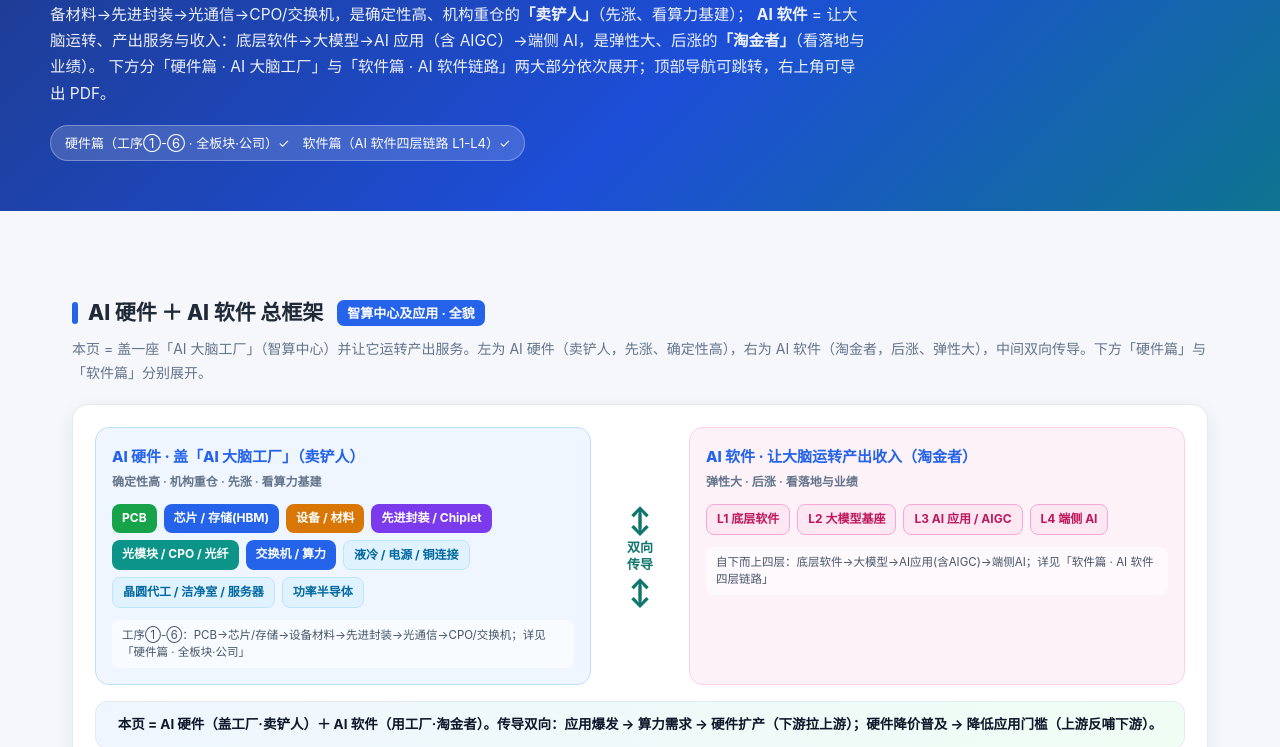
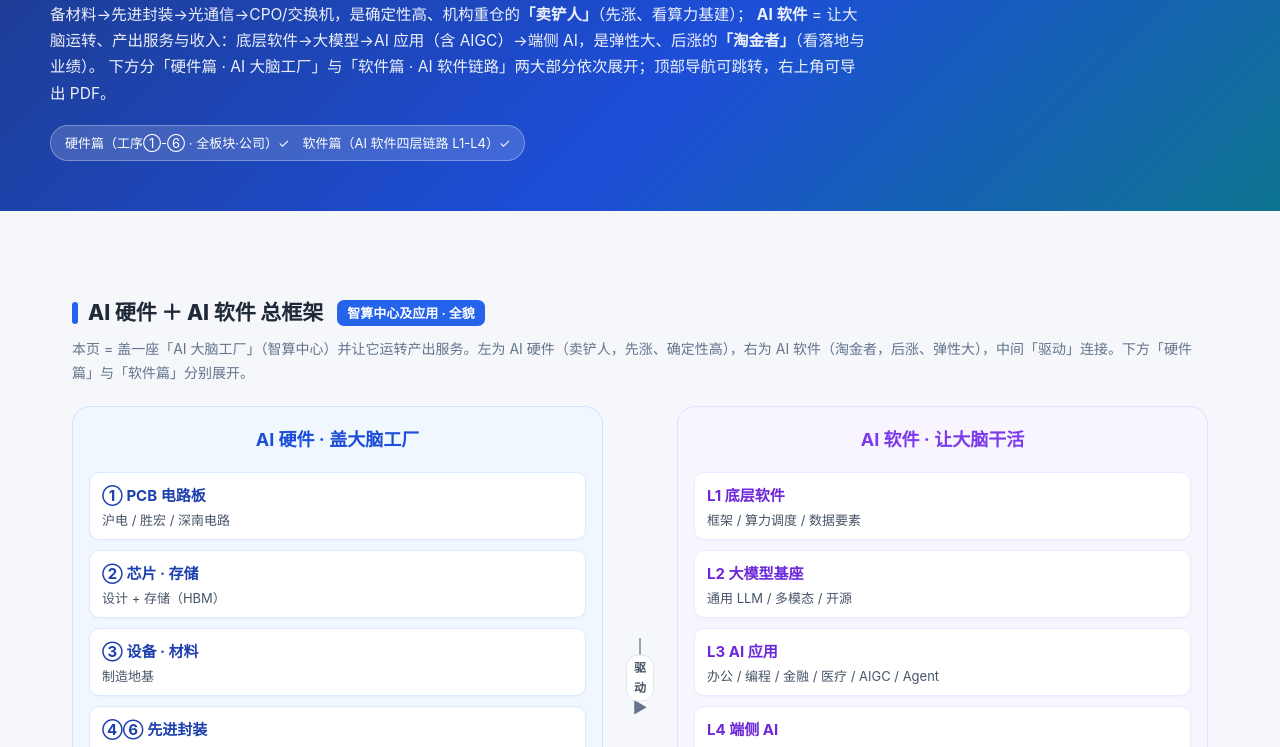
Before and after one commit to Vivian-vic8/Vivian-vic8.github.io, a plain HTML site: page index.html in a window 1280 px wide. Shown: the part 205-952 px from the top of the page. Drawn offline with Linux system fonts and the light colour scheme.

Commit message:
总框架section替换为用户给定的AI硬件vs软件对照图

```diff
--- a/index.html
+++ b/index.html
@@ -246,6 +246,31 @@
     .card,.bcard,.note,.layer,.chain,.locate .box{box-shadow:none}
   }
 .fw-soft{background:#fdf2f8;border:1px solid #fbcfe8;border-radius:14px;padding:16px}
+
+/* === AI 硬件 vs AI 软件 总框架图 === */
+.ai-map { display:flex; gap:14px; align-items:stretch; justify-content:center; margin:22px 0 14px; }
+.ai-map-col { flex:1 1 0; min-width:260px; border-radius:18px; padding:18px 16px; display:flex; flex-direction:column; gap:10px; }
+.ai-map-hw { background:#f0f7ff; border:1px solid #cfe4ff; }
+.ai-map-sw { background:#f8f5ff; border:1px solid #eadcff; }
+.ai-map-title { text-align:center; font-size:18px; font-weight:700; margin-bottom:6px; }
+.ai-map-hw .ai-map-title { color:#1d4ed8; }
+.ai-map-sw .ai-map-title { color:#7c3aed; }
+.ai-map-row { background:#fff; border-radius:10px; padding:10px 12px; border:1px solid #dbeafe; box-shadow:0 1px 2px rgba(0,0,0,.03); }
+.ai-map-sw .ai-map-row { border-color:#ede9fe; }
+.ai-map-main { font-size:15px; font-weight:700; color:#1e40af; }
+.ai-map-sw .ai-map-main { color:#6d28d9; }
+.ai-map-sub { font-size:13px; color:#475569; margin-top:3px; line-height:1.35; }
+.ai-map-arrow { width:46px; display:flex; flex-direction:column; align-items:center; justify-content:center; color:#64748b; position:relative; }
+.ai-map-arr-line { width:2px; height:60px; background:#94a3b8; }
+.ai-map-arr-head { font-size:16px; color:#64748b; margin:-4px 0; }
+.ai-map-arr-label { position:absolute; top:50%; left:50%; transform:translate(-50%,-50%); background:#fff; padding:2px 7px; border-radius:12px; font-size:12px; color:#475569; border:1px solid #e2e8f0; font-weight:600; }
+@media(max-width:760px){
+  .ai-map{flex-direction:column; align-items:stretch;}
+  .ai-map-arrow{width:100%; height:46px; flex-direction:row; margin:4px 0;}
+  .ai-map-arr-line{width:60px; height:2px;}
+  .ai-map-arr-head{transform:rotate(90deg); margin:0 -4px;}
+}
+
 </style>
 </head>
 <body>
@@ -286,47 +311,35 @@
 <div class="wrap">
 
   <!-- 全市场复盘总框架 (B骨架) + 攻守轮动 (A嵌入) -->
+      <!-- AI 硬件 + AI 软件 总框架图 -->
     <section id="framework">
     <div class="sec-title">AI 硬件 ＋ AI 软件 总框架 <span class="step">智算中心及应用 · 全貌</span></div>
-    <div class="sec-sub">本页 = 盖一座「AI 大脑工厂」（智算中心）并让它运转产出服务。左为 AI 硬件（卖铲人，先涨、确定性高），右为 AI 软件（淘金者，后涨、弹性大），中间双向传导。下方「硬件篇」与「软件篇」分别展开。</div>
+    <div class="sec-sub">本页 = 盖一座「AI 大脑工厂」（智算中心）并让它运转产出服务。左为 AI 硬件（卖铲人，先涨、确定性高），右为 AI 软件（淘金者，后涨、弹性大），中间「驱动」连接。下方「硬件篇」与「软件篇」分别展开。</div>
 
-    <div class="framework">
-      <div class="fw-cols">
-        <div class="fw-attack">
-          <div class="fw-h">AI 硬件 · 盖「AI 大脑工厂」（卖铲人）</div>
-          <div class="fw-sub">确定性高 · 机构重仓 · 先涨 · 看算力基建</div>
-          <div class="fw-chips">
-            <span class="fc c5">PCB</span>
-            <span class="fc c1">芯片 / 存储(HBM)</span>
-            <span class="fc c2">设备 / 材料</span>
-            <span class="fc c3">先进封装 / Chiplet</span>
-            <span class="fc c4">光模块 / CPO / 光纤</span>
-            <span class="fc c1">交换机 / 算力</span>
-            <span class="fc" style="background:#e0f2fe;color:#0369a1;border:1px solid #bae6fd">液冷 / 电源 / 铜连接</span>
-            <span class="fc" style="background:#e0f2fe;color:#0369a1;border:1px solid #bae6fd">晶圆代工 / 洁净室 / 服务器</span>
-            <span class="fc" style="background:#e0f2fe;color:#0369a1;border:1px solid #bae6fd">功率半导体</span>
-          </div>
-          <div class="fw-note">工序①-⑥：PCB→芯片/存储→设备材料→先进封装→光通信→CPO/交换机；详见「硬件篇 · 全板块·公司」</div>
-        </div>
-        <div class="fw-mid">
-          <div class="fw-arrow">↕</div>
-          <div class="fw-midt">双向<br>传导</div>
-          <div class="fw-arrow">↕</div>
-        </div>
-        <div class="fw-soft">
-          <div class="fw-h">AI 软件 · 让大脑运转产出收入（淘金者）</div>
-          <div class="fw-sub">弹性大 · 后涨 · 看落地与业绩</div>
-          <div class="fw-chips">
-            <span class="fc" style="background:#fce7f3;color:#be185d;border:1px solid #f9a8d4">L1 底层软件</span>
-            <span class="fc" style="background:#fce7f3;color:#be185d;border:1px solid #f9a8d4">L2 大模型基座</span>
-            <span class="fc" style="background:#fce7f3;color:#be185d;border:1px solid #f9a8d4">L3 AI 应用 / AIGC</span>
-            <span class="fc" style="background:#fce7f3;color:#be185d;border:1px solid #f9a8d4">L4 端侧 AI</span>
-          </div>
-          <div class="fw-note">自下而上四层：底层软件→大模型→AI应用(含AIGC)→端侧AI；详见「软件篇 · AI 软件四层链路」</div>
-        </div>
+    <div class="ai-map">
+      <div class="ai-map-col ai-map-hw">
+        <div class="ai-map-title">AI 硬件 · 盖大脑工厂</div>
+        <div class="ai-map-row"><div class="ai-map-main">① PCB 电路板</div><div class="ai-map-sub">沪电 / 胜宏 / 深南电路</div></div>
+        <div class="ai-map-row"><div class="ai-map-main">② 芯片 · 存储</div><div class="ai-map-sub">设计 + 存储（HBM）</div></div>
+        <div class="ai-map-row"><div class="ai-map-main">③ 设备 · 材料</div><div class="ai-map-sub">制造地基</div></div>
+        <div class="ai-map-row"><div class="ai-map-main">④⑥ 先进封装</div><div class="ai-map-sub">CoWoS / 封测</div></div>
+        <div class="ai-map-row"><div class="ai-map-main">⑤ 光通信</div><div class="ai-map-sub">光纤 / 光模块 / CPO</div></div>
+        <div class="ai-map-row"><div class="ai-map-main">终端 · 消费电子</div><div class="ai-map-sub">AI PC / 手机（出海口）</div></div>
       </div>
-      <div class="fw-foot">本页 = AI 硬件（盖工厂·卖铲人）＋ AI 软件（用工厂·淘金者）。传导双向：<b>应用爆发 → 算力需求 → 硬件扩产</b>（下游拉上游）；<b>硬件降价普及 → 降低应用门槛</b>（上游反哺下游）。</div>
+      <div class="ai-map-arrow">
+        <div class="ai-map-arr-line"></div>
+        <div class="ai-map-arr-head">▶</div>
+        <div class="ai-map-arr-label">驱动</div>
+      </div>
+      <div class="ai-map-col ai-map-sw">
+        <div class="ai-map-title">AI 软件 · 让大脑干活</div>
+        <div class="ai-map-row"><div class="ai-map-main">L1 底层软件</div><div class="ai-map-sub">框架 / 算力调度 / 数据要素</div></div>
+        <div class="ai-map-row"><div class="ai-map-main">L2 大模型基座</div><div class="ai-map-sub">通用 LLM / 多模态 / 开源</div></div>
+        <div class="ai-map-row"><div class="ai-map-main">L3 AI 应用</div><div class="ai-map-sub">办公 / 编程 / 金融 / 医疗 / AIGC / Agent</div></div>
+        <div class="ai-map-row"><div class="ai-map-main">L4 端侧 AI</div><div class="ai-map-sub">跨软硬件：消费电子承载<br>边缘芯片（瑞芯微）+ 端侧模型 = AI PC / AI 手机的大脑</div></div>
+      </div>
     </div>
+    <div class="fw-foot">本页 = AI 硬件（盖工厂·卖铲人）＋ AI 软件（用工厂·淘金者）。传导双向：<b>应用爆发 → 算力需求 → 硬件扩产</b>（下游拉上游）；<b>硬件降价普及 → 降低应用门槛</b>（上游反哺下游）。</div>
   </section>
 <section id="story">
     <div class="sec-title">故事主线 <span class="step">第一层 · 产业逻辑</span></div>
@@ -801,7 +814,32 @@
   </section>
 
   <!-- 投资要点 -->
-  <style>#defense .sec-title::before{background:#0f766e}#defense .sec-title .step{background:#0f766e}</style>
+  <style>#defense .sec-title::before{background:#0f766e}#defense .sec-title .step{background:#0f766e}
+/* === AI 硬件 vs AI 软件 总框架图 === */
+.ai-map { display:flex; gap:14px; align-items:stretch; justify-content:center; margin:22px 0 14px; }
+.ai-map-col { flex:1 1 0; min-width:260px; border-radius:18px; padding:18px 16px; display:flex; flex-direction:column; gap:10px; }
+.ai-map-hw { background:#f0f7ff; border:1px solid #cfe4ff; }
+.ai-map-sw { background:#f8f5ff; border:1px solid #eadcff; }
+.ai-map-title { text-align:center; font-size:18px; font-weight:700; margin-bottom:6px; }
+.ai-map-hw .ai-map-title { color:#1d4ed8; }
+.ai-map-sw .ai-map-title { color:#7c3aed; }
+.ai-map-row { background:#fff; border-radius:10px; padding:10px 12px; border:1px solid #dbeafe; box-shadow:0 1px 2px rgba(0,0,0,.03); }
+.ai-map-sw .ai-map-row { border-color:#ede9fe; }
+.ai-map-main { font-size:15px; font-weight:700; color:#1e40af; }
+.ai-map-sw .ai-map-main { color:#6d28d9; }
+.ai-map-sub { font-size:13px; color:#475569; margin-top:3px; line-height:1.35; }
+.ai-map-arrow { width:46px; display:flex; flex-direction:column; align-items:center; justify-content:center; color:#64748b; position:relative; }
+.ai-map-arr-line { width:2px; height:60px; background:#94a3b8; }
+.ai-map-arr-head { font-size:16px; color:#64748b; margin:-4px 0; }
+.ai-map-arr-label { position:absolute; top:50%; left:50%; transform:translate(-50%,-50%); background:#fff; padding:2px 7px; border-radius:12px; font-size:12px; color:#475569; border:1px solid #e2e8f0; font-weight:600; }
+@media(max-width:760px){
+  .ai-map{flex-direction:column; align-items:stretch;}
+  .ai-map-arrow{width:100%; height:46px; flex-direction:row; margin:4px 0;}
+  .ai-map-arr-line{width:60px; height:2px;}
+  .ai-map-arr-head{transform:rotate(90deg); margin:0 -4px;}
+}
+
+</style>
 
 
 
```
